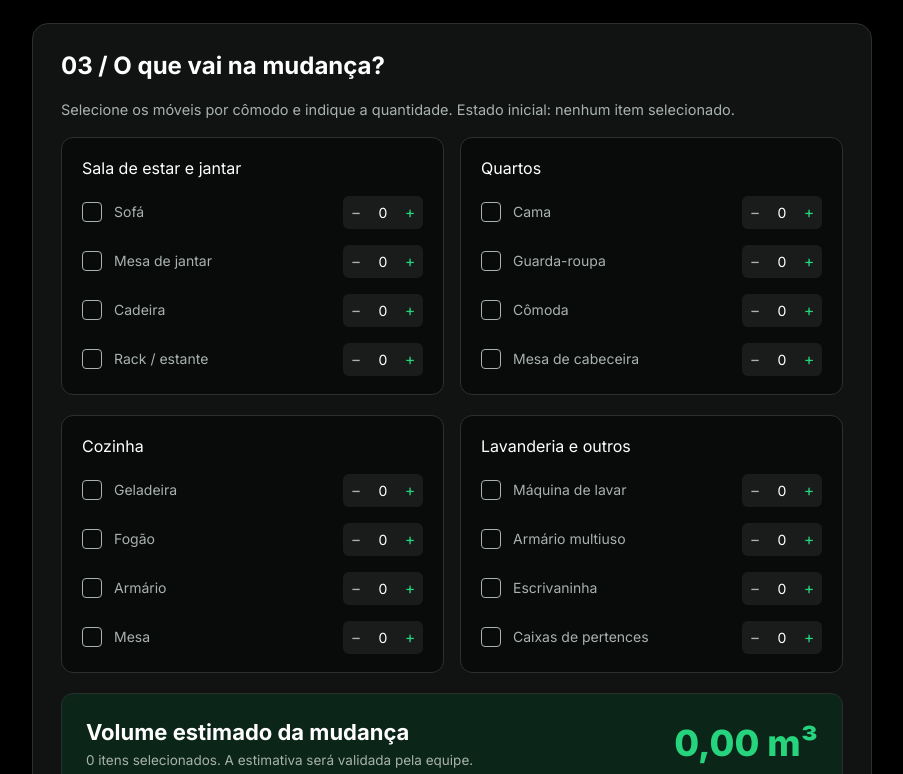
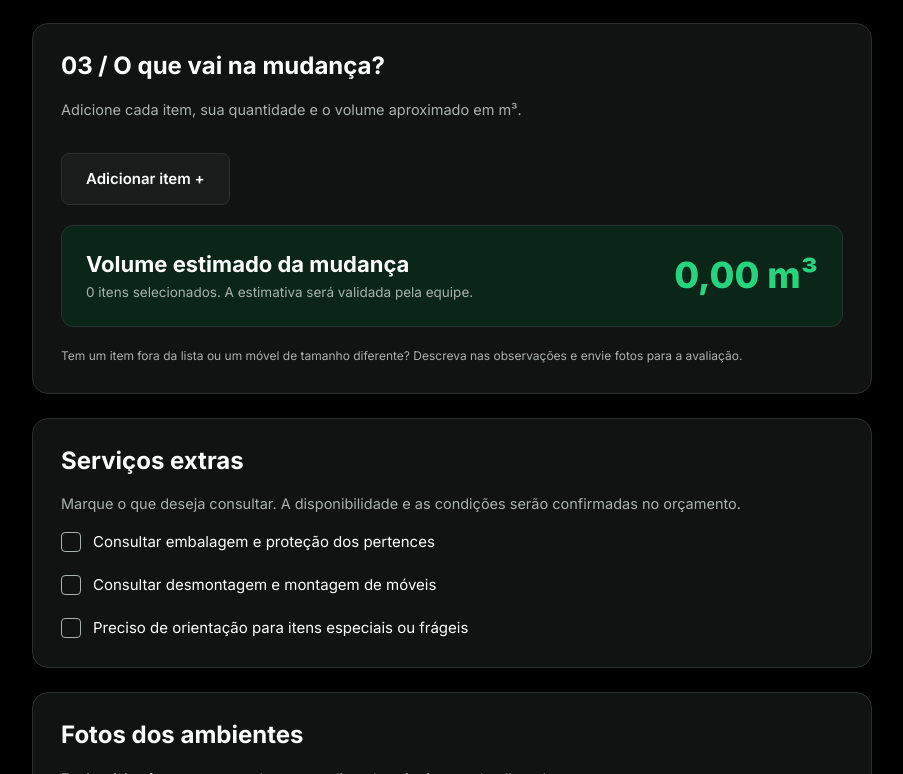
Before and after one commit to Nyckbaldim/expresso-baldim, an Angular app: page /orcamento/mudanca in a window 1280 px wide. Shown: the part 1946-2720 px from the top of the page, without its empty margins (0-903 px from the left). Built offline with nearby package versions, Linux system fonts and the light colour scheme.

Commit message:
refactor(orcamento/mudanca): mudado forma de como cadastrar itens, agora é um array dinamico de intes, ao em vez de itens fixos.

```diff
--- a/src/app/pages/orcamento/mudanca/mudanca.css
+++ b/src/app/pages/orcamento/mudanca/mudanca.css
@@ -1,10 +1,27 @@
 :host { display: block; }
 
-.comodos {
+.moveis-lista { display: grid; gap: 12px; }
+.movel-item {
   display: grid;
-  grid-template-columns: repeat(2, minmax(0, 1fr));
-  gap: 20px 16px;
+  grid-template-columns: minmax(0, 2fr) minmax(100px, 0.7fr) minmax(150px, 1fr) 40px;
+  align-items: end;
+  gap: 12px;
+  padding: 16px;
+  background: var(--campo);
+  border: 1px solid var(--borda);
+  border-radius: 12px;
 }
+.movel-item__remover {
+  width: 40px;
+  height: 42px;
+  border: 1px solid var(--borda);
+  border-radius: 8px;
+  background: var(--campo);
+  color: var(--vermelho-claro);
+  cursor: pointer;
+  font-size: 22px;
+}
+.moveis-adicionar { margin-top: 16px; }
 
 .comodo {
   padding: 18px 20px;
@@ -73,9 +90,12 @@
 .extras { display: grid; gap: 21px; }
 
 @media (max-width: 992px) {
-  .comodos { grid-template-columns: 1fr; }
+  .movel-item { grid-template-columns: minmax(0, 1fr) 110px 150px 40px; }
 }
 
 @media (max-width: 640px) {
   .volume { flex-direction: column; align-items: flex-start; }
+  .movel-item { grid-template-columns: minmax(0, 1fr) 40px; }
+  .movel-item .campo { grid-column: 1 / -1; }
+  .movel-item__remover { grid-column: 2; grid-row: 1; align-self: start; }
 }
--- a/src/app/pages/orcamento/mudanca/mudanca.html
+++ b/src/app/pages/orcamento/mudanca/mudanca.html
@@ -131,30 +131,52 @@
 
       <section class="form-cartao" aria-labelledby="t-moveis">
         <h2 id="t-moveis" class="form-cartao__titulo">03 / O que vai na mudança?</h2>
-        <p class="form-cartao__intro">Selecione os móveis por cômodo e indique a quantidade. Estado inicial: nenhum item selecionado.</p>
+        <p class="form-cartao__intro">Adicione cada item, sua quantidade e o volume aproximado em m³.</p>
         <div class="form-corpo">
-          <div class="comodos" formGroupName="moveis">
-            @for (c of comodos; track c.titulo) {
-              <section class="comodo">
-                <h3 class="comodo__titulo">{{ c.titulo }}</h3>
-                <ul class="comodo__lista">
-                  @for (m of c.itens; track m.id) {
-                    <li class="movel" [formGroupName]="m.id">
-                      <label class="check check--movel" [attr.for]="'m-' + m.id">
-                        <input type="checkbox" [id]="'m-' + m.id" formControlName="selecionado" (change)="aoMarcar(m.id, $event)">
-                        <span>{{ m.nome }}</span>
-                      </label>
-                      <div class="stepper" role="group" [attr.aria-label]="'Quantidade de ' + m.nome">
-                        <button type="button" class="stepper__botao" aria-label="Diminuir" (click)="alterarQuantidade(m.id, -1)">−</button>
-                        <output class="stepper__valor" aria-live="polite">{{ quantidade(m.id) }}</output>
-                        <button type="button" class="stepper__botao stepper__botao--mais" aria-label="Aumentar" (click)="alterarQuantidade(m.id, 1)">+</button>
-                      </div>
-                    </li>
-                  }
-                </ul>
-              </section>
+          <div class="moveis-lista">
+            @for (movel of moveis(); track movel.id; let indice = $index) {
+              <div class="movel-item">
+                <div class="campo">
+                  <label [for]="'movel-nome-' + indice" class="campo__rotulo">Nome do item</label>
+                  <input
+                    [id]="'movel-nome-' + indice"
+                    type="text"
+                    class="campo__controle"
+                    [value]="movel.nome"
+                    placeholder="Ex.: Sofá"
+                    (input)="atualizarMovel(indice, 'nome', $event)"
+                  >
+                </div>
+                <div class="campo">
+                  <label [for]="'movel-quantidade-' + indice" class="campo__rotulo">Quantidade</label>
+                  <input
+                    [id]="'movel-quantidade-' + indice"
+                    type="number"
+                    min="1"
+                    class="campo__controle"
+                    [value]="movel.quantidade"
+                    (input)="atualizarMovel(indice, 'quantidade', $event)"
+                  >
+                </div>
+                <div class="campo">
+                  <label [for]="'movel-volume-' + indice" class="campo__rotulo">Volume aproximado (m³)</label>
+                  <input
+                    [id]="'movel-volume-' + indice"
+                    type="number"
+                    min="0"
+                    step="0.01"
+                    class="campo__controle"
+                    [value]="movel.volumeM3"
+                    (input)="atualizarMovel(indice, 'volumeM3', $event)"
+                  >
+                </div>
+                <button type="button" class="movel-item__remover" aria-label="Remover item" (click)="removerMovel(indice)">×</button>
+              </div>
             }
           </div>
+
+          <button type="button" class="botao botao--secundario moveis-adicionar" (click)="adicionarMovel()">Adicionar item +</button>
+          @if (erroMoveis()) { <p class="campo__erro">{{ erroMoveis() }}</p> }
 
           <div class="volume" aria-live="polite">
             <div>
--- a/src/app/pages/orcamento/mudanca/mudanca.ts
+++ b/src/app/pages/orcamento/mudanca/mudanca.ts
@@ -1,14 +1,13 @@
-import { Component, computed } from '@angular/core';
+import { Component, computed, signal } from '@angular/core';
 import { toSignal } from '@angular/core/rxjs-interop';
 import { ReactiveFormsModule, Validators } from '@angular/forms';
 import { RouterLink } from '@angular/router';
 import { startWith } from 'rxjs';
 
-import { NovoPedido } from '../../../models/pedido';
+import { MovelPedido, NovoPedido } from '../../../models/pedido';
 import { FormularioPedido } from '../../../shared/formulario-pedido';
 import { formatarData } from '../../../shared/mascaras';
-import { COMODOS, TODOS_OS_MOVEIS, calcularVolume, contarItens } from '../../../shared/moveis';
-import { aoMenosUmMovel, dataNaoPassada, digitos } from '../../../shared/validadores';
+import { dataNaoPassada, digitos } from '../../../shared/validadores';
 
 @Component({
   selector: 'app-mudanca',
@@ -22,7 +21,8 @@ export class Mudanca extends FormularioPedido {
     { chave: 'destino' as const, titulo: 'Destino • novo endereço' },
   ];
 
-  readonly comodos = COMODOS;
+  readonly moveis = signal<MovelPedido[]>([]);
+  readonly erroMoveis = signal('');
 
   readonly extrasDisponiveis = [
     { chave: 'embalagem', rotulo: 'Consultar embalagem e proteção dos pertences' },
@@ -38,15 +38,7 @@ export class Mudanca extends FormularioPedido {
     }),
     origem: this.grupoEndereco(true),
     destino: this.grupoEndereco(true),
-    moveis: this.fb.group(
-      Object.fromEntries(
-        TODOS_OS_MOVEIS.map((m) => [
-          m.id,
-          this.fb.nonNullable.group({ selecionado: false, quantidade: 0 }),
-        ]),
-      ),
-      { validators: aoMenosUmMovel },
-    ),
+    moveis: this.fb.nonNullable.control<MovelPedido[]>([]),
     extras: this.fb.nonNullable.group({ embalagem: false, montagem: false, especiais: false }),
     planejamento: this.fb.nonNullable.group({
       data: ['', [Validators.required, dataNaoPassada]],
@@ -57,14 +49,15 @@ export class Mudanca extends FormularioPedido {
 
   private readonly alteracoes = toSignal(this.form.valueChanges.pipe(startWith(null)));
 
-  private readonly quantidades = computed(() => {
-    this.alteracoes();
-    const v = this.form.getRawValue().moveis as Record<string, { quantidade: number }>;
-    return Object.fromEntries(Object.entries(v).map(([id, m]) => [id, m.quantidade]));
-  });
-
-  readonly volume = computed(() => calcularVolume(this.quantidades()));
-  readonly itens = computed(() => contarItens(this.quantidades()));
+  readonly volume = computed(() =>
+    this.moveis().reduce(
+      (total, movel) => total + (movel.quantidade * (movel.volumeM3 ?? 0)),
+      0,
+    ),
+  );
+  readonly itens = computed(() =>
+    this.moveis().reduce((total, movel) => total + movel.quantidade, 0),
+  );
 
   readonly volumeTexto = computed(
     () =>
@@ -89,41 +82,47 @@ export class Mudanca extends FormularioPedido {
     };
   });
 
-  quantidade(id: string): number {
-    return this.form.get(['moveis', id, 'quantidade'])?.value ?? 0;
+  adicionarMovel(): void {
+    const indice = this.moveis().length + 1;
+    this.moveis.update((lista) => [
+      ...lista,
+      { id: `movel-${Date.now()}-${indice}`, nome: '', quantidade: 1, volumeM3: 0 },
+    ]);
+    this.sincronizarMoveis();
   }
 
-  aoMarcar(id: string, evento: Event): void {
-    const grupo = this.form.get(['moveis', id]);
-    if (!grupo) return;
-    const marcado = (evento.target as HTMLInputElement).checked;
-    grupo.get('selecionado')?.setValue(marcado);
-    grupo.get('quantidade')?.setValue(marcado ? Math.max(1, this.quantidade(id)) : 0);
-    this.form.get('moveis')?.markAsTouched();
+  atualizarMovel(indice: number, campo: 'nome' | 'quantidade' | 'volumeM3', evento: Event): void {
+    const input = evento.target as HTMLInputElement;
+    const valor = campo === 'nome' ? input.value : Math.max(0, Number(input.value) || 0);
+    this.moveis.update((lista) =>
+      lista.map((movel, posicao) =>
+        posicao === indice ? { ...movel, [campo]: valor } : movel,
+      ),
+    );
+    this.sincronizarMoveis();
   }
 
-  alterarQuantidade(id: string, delta: number): void {
-    const grupo = this.form.get(['moveis', id]);
-    if (!grupo) return;
-    const nova = Math.min(99, Math.max(0, this.quantidade(id) + delta));
-    grupo.get('quantidade')?.setValue(nova);
-    grupo.get('selecionado')?.setValue(nova > 0);
-    this.form.get('moveis')?.markAsTouched();
+  removerMovel(indice: number): void {
+    this.moveis.update((lista) => lista.filter((_, posicao) => posicao !== indice));
+    this.sincronizarMoveis();
+  }
+
+  private sincronizarMoveis(): void {
+    this.form.controls.moveis.setValue(this.moveis());
+    this.form.controls.moveis.markAsTouched();
+    this.erroMoveis.set('');
   }
 
   get semMoveis(): boolean {
-    const g = this.form.get('moveis');
-    return !!g && g.hasError('semMoveis') && g.touched;
+    return this.moveis().length === 0 && this.form.controls.moveis.touched;
   }
 
 
   protected montarPedido(codigo: string, fotos: string[]): NovoPedido {
     const v = this.form.getRawValue();
-    const moveis = TODOS_OS_MOVEIS.map((m) => ({
-      id: m.id,
-      nome: m.nome,
-      quantidade: this.quantidade(m.id),
-    })).filter((m) => m.quantidade > 0);
+    const moveis = this.moveis().filter((movel) =>
+      movel.nome.trim() && movel.quantidade > 0,
+    );
 
     const extras = this.extrasDisponiveis
       .filter((e) => v.extras[e.chave as keyof typeof v.extras])
@@ -141,6 +140,22 @@ export class Mudanca extends FormularioPedido {
       planejamento: v.planejamento,
       fotos,
     };
+  }
+
+  override async enviar(continuarNoWhatsapp = false): Promise<void> {
+    if (this.moveis().length === 0) {
+      this.form.controls.moveis.markAsTouched();
+      this.erroMoveis.set('Adicione ao menos um item à mudança.');
+      return;
+    }
+    if (this.moveis().some((movel) =>
+      !movel.nome.trim() || movel.quantidade < 1 || !movel.volumeM3 || movel.volumeM3 <= 0,
+    )) {
+      this.erroMoveis.set('Preencha nome, quantidade e volume aproximado de todos os itens.');
+      return;
+    }
+    this.erroMoveis.set('');
+    await super.enviar(continuarNoWhatsapp);
   }
 
   protected montarMensagemWhatsapp(p: NovoPedido): string {
```
Also changed, not shown: 1 other file (tests, documents, lock files or other folders).
